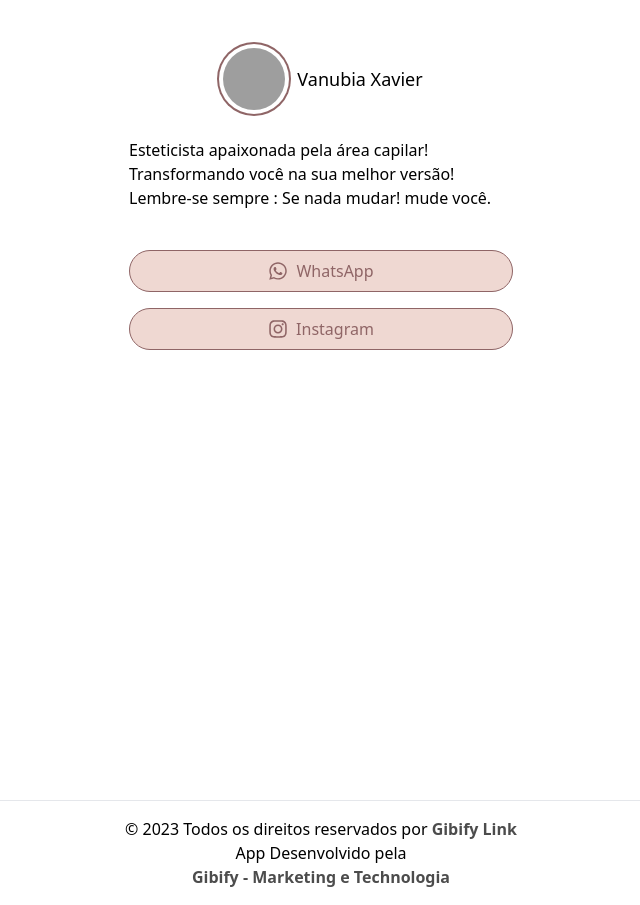
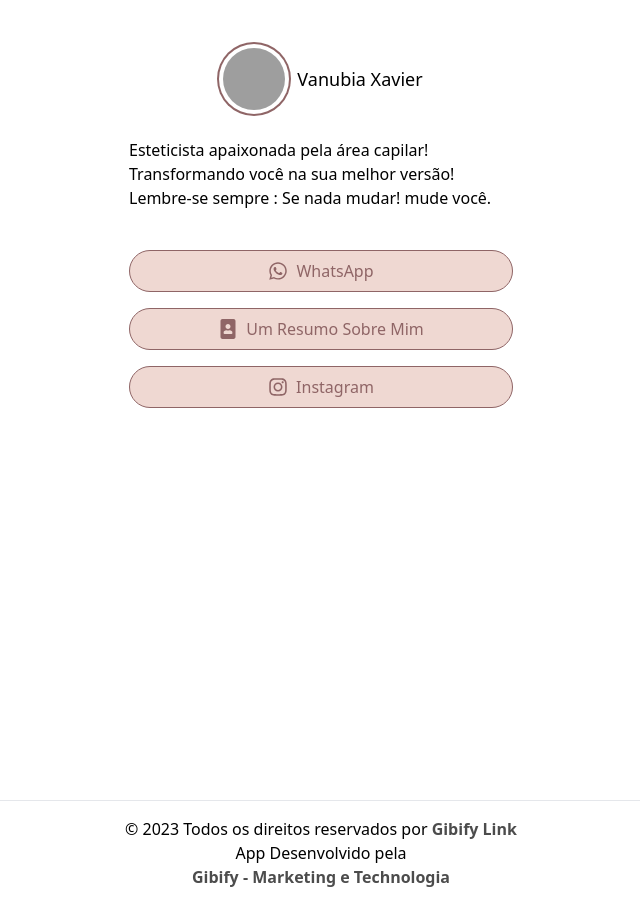
Before and after one commit to gibifytech/gibify.link, a Next.js app: page /vanubia_xavier_ in a window 1280 px wide. Shown: the whole page, without its empty margins (319-959 px from the left). Built offline with nearby package versions, Linux system fonts and the light colour scheme; grey boxes are pictures that could not be loaded.

Commit message:
feat: vanubia adjusts

```diff
--- a/src/app/vanubia_xavier_/page.tsx
+++ b/src/app/vanubia_xavier_/page.tsx
@@ -1,4 +1,5 @@
 import InstagramIcon from "@/components/icons/instagram";
+import PortraitIcon from "@/components/icons/portrait";
 import WhtasappIcon from "@/components/icons/whatsapp";
 import { Metadata } from "next";
 import Image from "next/image";
@@ -40,6 +41,15 @@ export default function VanubiaXavierPage() {
           <span className="md:text-base text-sm">WhatsApp</span>
         </a>
         <a
+          href="https://vanubia.my.canva.site/"
+          target="_blank"
+          rel="noopener noreferrer"
+          className="flex items-center justify-center gap-2 rounded-3xl text-[#8F6566] bg-[#EFD8D2] border border-[#8F6566] p-2 w-full"
+        >
+          <PortraitIcon />
+          <span className="md:text-base text-sm">Um Resumo Sobre Mim</span>
+        </a>
+        <a
           href="https://www.instagram.com/vanubia_xavier_/"
           target="_blank"
           rel="noopener noreferrer"
--- /dev/null
+++ b/src/components/icons/blog.tsx
@@ -0,0 +1,15 @@
+import clsx from 'clsx';
+
+export default function PortraitIcon(props: React.ComponentProps<'svg'>) {
+  return (
+    <svg
+      xmlns="http://www.w3.org/2000/svg"
+      aria-label={`${process.env.SITE_NAME} Instagram`}
+      viewBox="0 0 25 25"
+      {...props}
+      className={clsx('h-5 w-5 fill-black dark:fill-white', props.className)}
+    >
+      <path d="M19.5312 0H5.46875C4.1748 0 3.125 1.0498 3.125 2.34375V22.6562C3.125 23.9502 4.1748 25 5.46875 25H19.5312C20.8252 25 21.875 23.9502 21.875 22.6562V2.34375C21.875 1.0498 20.8252 0 19.5312 0ZM12.5 6.25C14.2236 6.25 15.625 7.65137 15.625 9.375C15.625 11.0986 14.2236 12.5 12.5 12.5C10.7764 12.5 9.375 11.0986 9.375 9.375C9.375 7.65137 10.7764 6.25 12.5 6.25ZM17.9688 17.8125C17.9688 18.3301 17.4805 18.75 16.875 18.75H8.125C7.51953 18.75 7.03125 18.3301 7.03125 17.8125V16.875C7.03125 15.3223 8.50098 14.0625 10.3125 14.0625H10.5566C11.1572 14.3115 11.8115 14.4531 12.5 14.4531C13.1885 14.4531 13.8477 14.3115 14.4434 14.0625H14.6875C16.499 14.0625 17.9688 15.3223 17.9688 16.875V17.8125Z" />
+    </svg>
+  );
+}
--- /dev/null
+++ b/src/components/icons/portrait.tsx
@@ -0,0 +1,16 @@
+
+import clsx from 'clsx';
+
+export default function PortraitIcon(props: React.ComponentProps<'svg'>) {
+  return (
+    <svg
+      xmlns="http://www.w3.org/2000/svg"
+      aria-label={`${process.env.SITE_NAME} Instagram`}
+      viewBox="0 0 25 25"
+      {...props}
+      className={clsx('h-5 w-5 fill-current', props.className)}
+    >
+      <path d="M19.5312 0H5.46875C4.1748 0 3.125 1.0498 3.125 2.34375V22.6562C3.125 23.9502 4.1748 25 5.46875 25H19.5312C20.8252 25 21.875 23.9502 21.875 22.6562V2.34375C21.875 1.0498 20.8252 0 19.5312 0ZM12.5 6.25C14.2236 6.25 15.625 7.65137 15.625 9.375C15.625 11.0986 14.2236 12.5 12.5 12.5C10.7764 12.5 9.375 11.0986 9.375 9.375C9.375 7.65137 10.7764 6.25 12.5 6.25ZM17.9688 17.8125C17.9688 18.3301 17.4805 18.75 16.875 18.75H8.125C7.51953 18.75 7.03125 18.3301 7.03125 17.8125V16.875C7.03125 15.3223 8.50098 14.0625 10.3125 14.0625H10.5566C11.1572 14.3115 11.8115 14.4531 12.5 14.4531C13.1885 14.4531 13.8477 14.3115 14.4434 14.0625H14.6875C16.499 14.0625 17.9688 15.3223 17.9688 16.875V17.8125Z" />
+    </svg>
+  );
+}
```
Also changed, not shown: public/blog.svg (added), public/portrait.svg (added).
